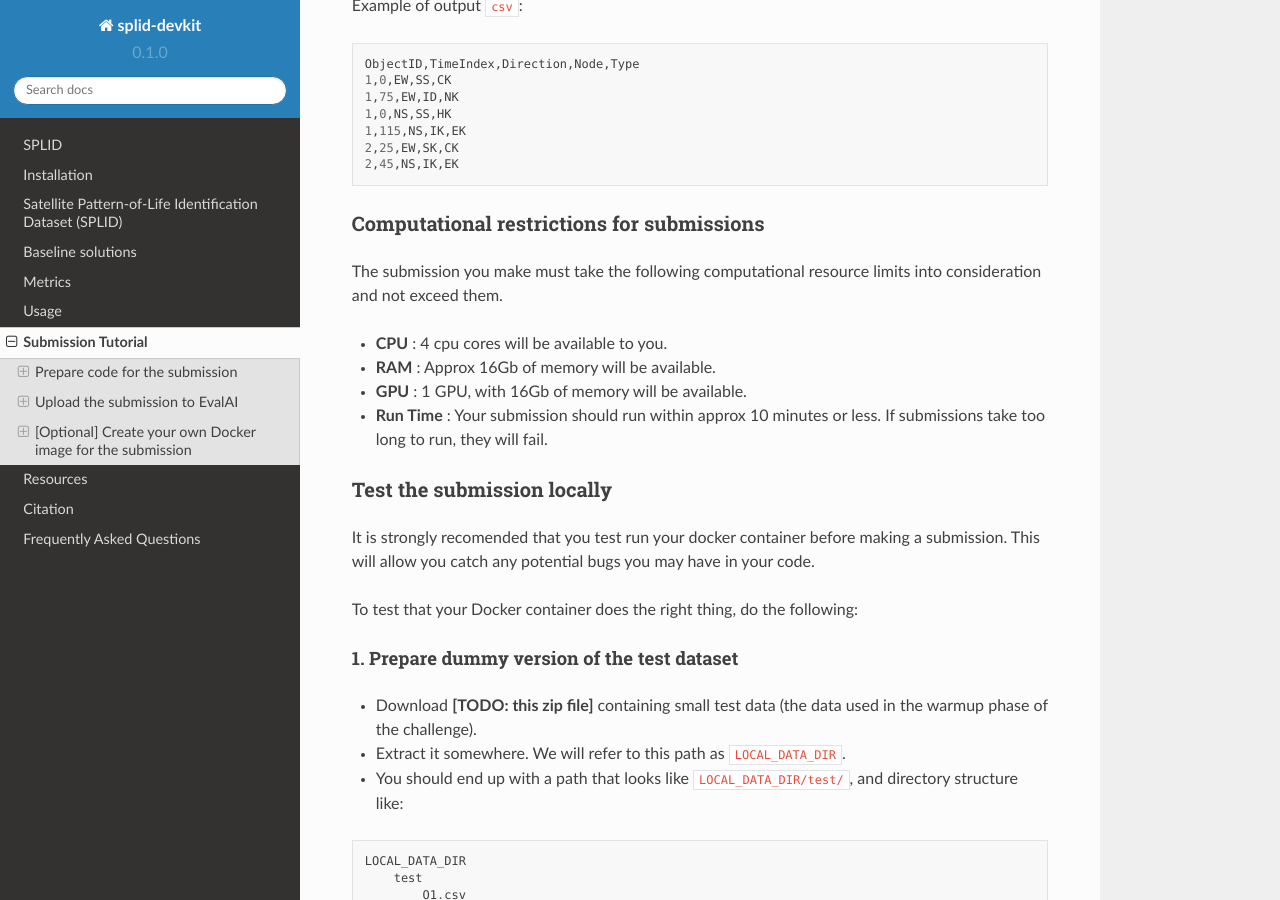
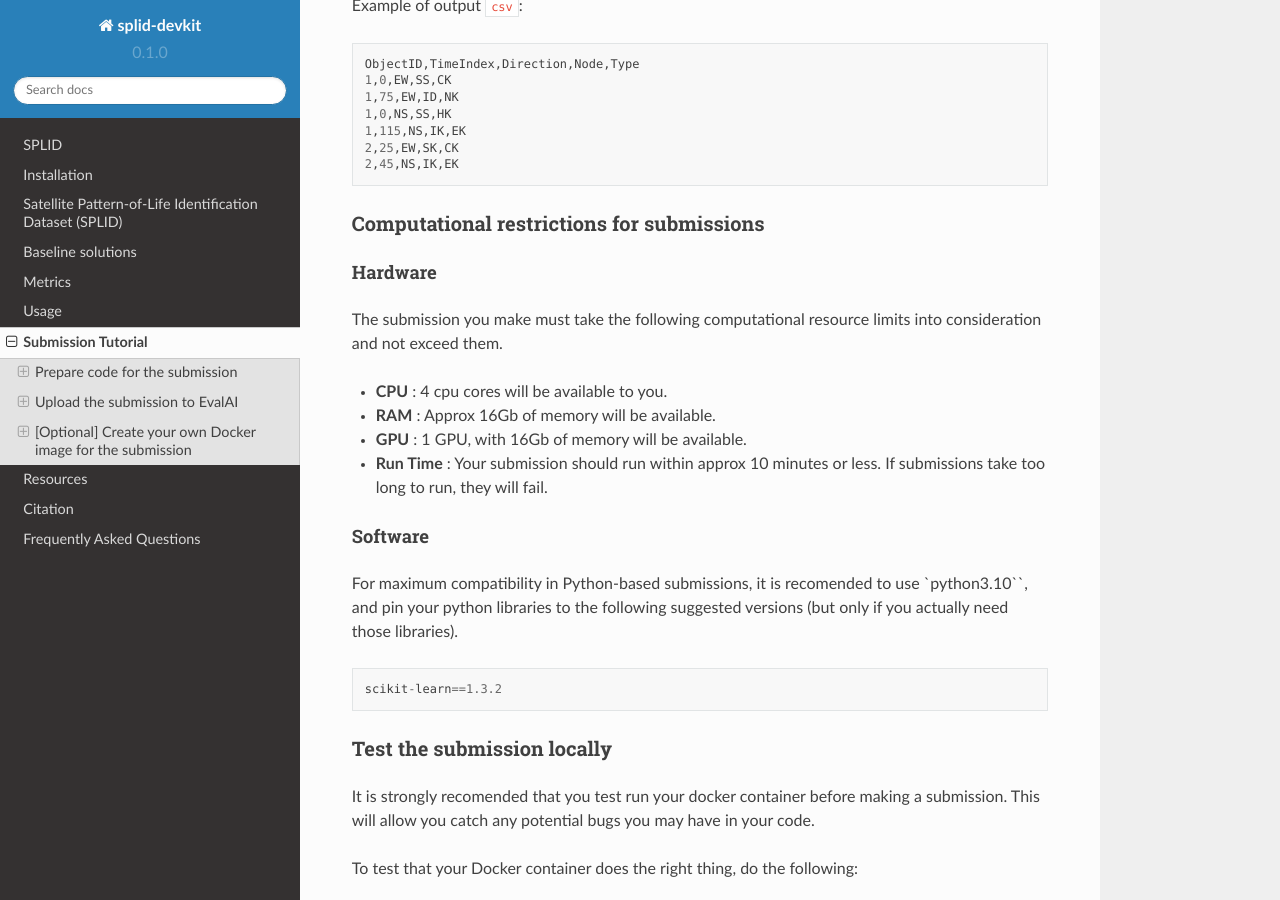
Before and after one commit to olgupila/STORM-AI-devkit-2025, a Sphinx documentation site: the page built from docs/submission.md, in a window 1280 px wide and 900 px high, scrolled down 1205 px. Built offline with Sphinx 7.4.7 and the Read the Docs theme 2.0.0, drawn with Linux system fonts in a browser that asks for light colours; pages that are not in the unit, such as notebooks, are missing from menus.

Commit message:
add software requirements

````diff
--- a/docs/submission.md
+++ b/docs/submission.md
@@ -40,12 +40,19 @@ ObjectID,TimeIndex,Direction,Node,Type
 ```
 
 ### Computational restrictions for submissions
+#### Hardware
 The submission you make must take the following computational resource limits into consideration and not exceed them.
 
 - **CPU** : 4 cpu cores will be available to you.
 - **RAM** : Approx 16Gb of memory will be available.
 - **GPU** : 1 GPU, with 16Gb of memory will be available.
 - **Run Time** : Your submission should run within approx 10 minutes or less. If submissions take too long to run, they will fail.
+
+#### Software
+For maximum compatibility in Python-based submissions, it is recomended to use `python3.10``, and pin your python libraries to the following suggested versions (but only if you actually need those libraries).
+```
+scikit-learn==1.3.2
+```
 
 ### Test the submission locally
 It is strongly recomended that you test run your docker container before making a submission. This will allow you catch any potential bugs you may have in your code.
````
Also changed, not shown: 1 other file.
